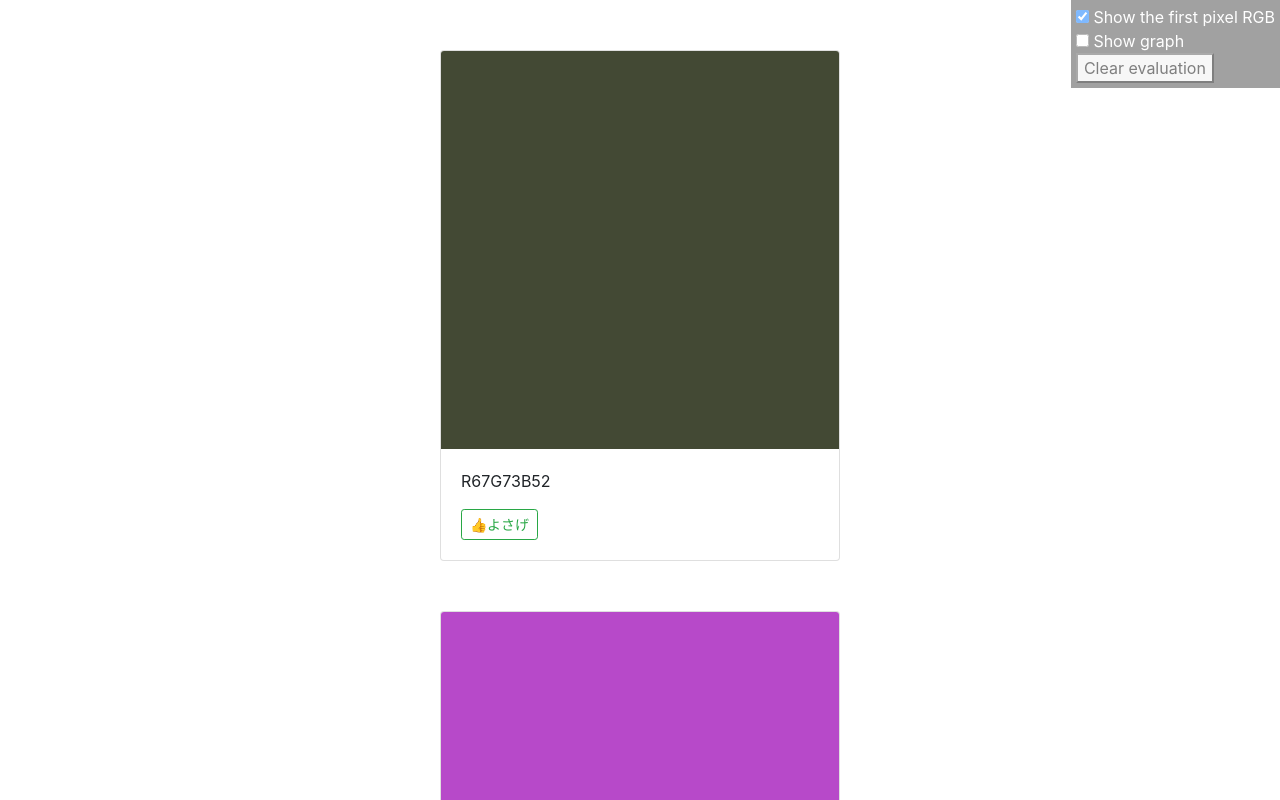
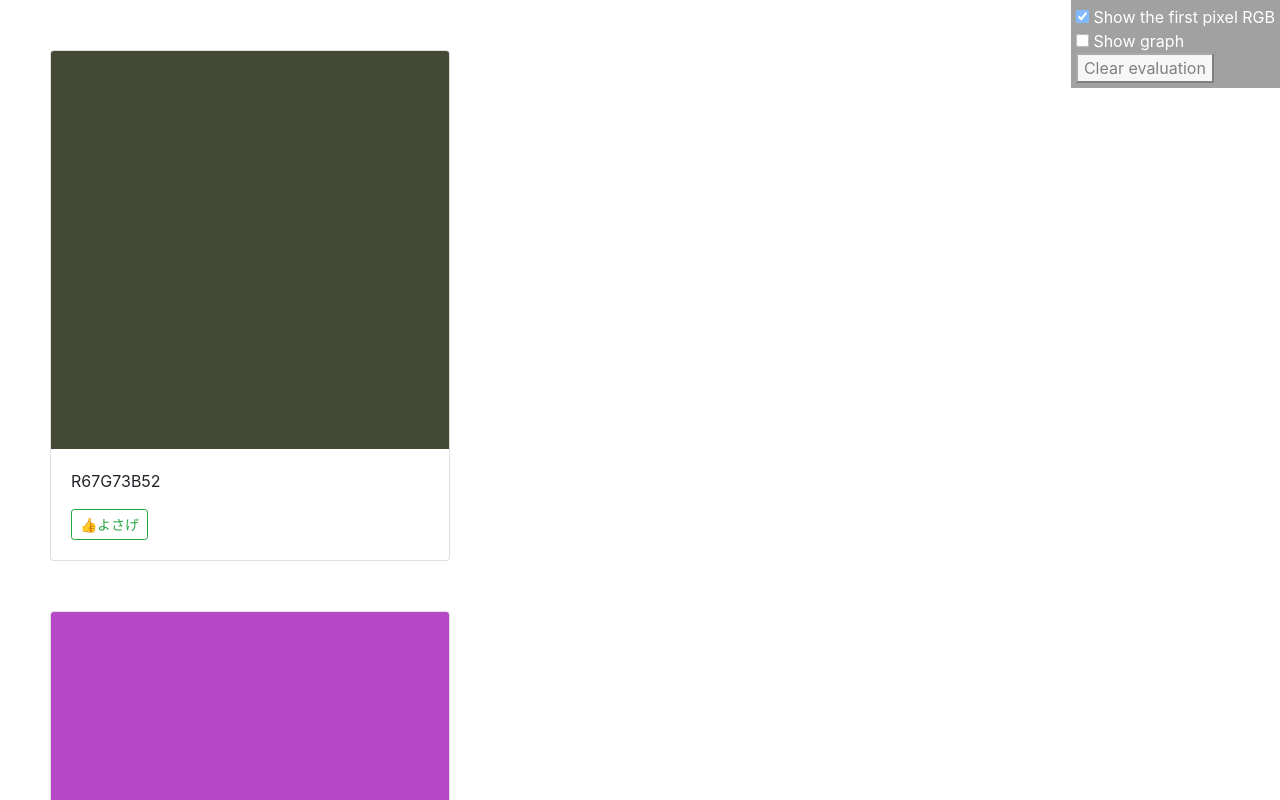
Before and after one commit to hatashiro/futaba, a Nuxt app: page /1-pixel in a window 1280 px wide. Shown: the top 800 px of the page. Built offline with nearby package versions, Linux system fonts and the light colour scheme.

Commit message:
Align container to left

```diff
--- a/components/Container.vue
+++ b/components/Container.vue
@@ -8,7 +8,7 @@
 #container {
   width: 100%;
   max-width: 400px;
-  margin: 0 auto;
+  margin: 0 auto 0 50px;
   padding: 50px 0;
 }
 </style>
```
